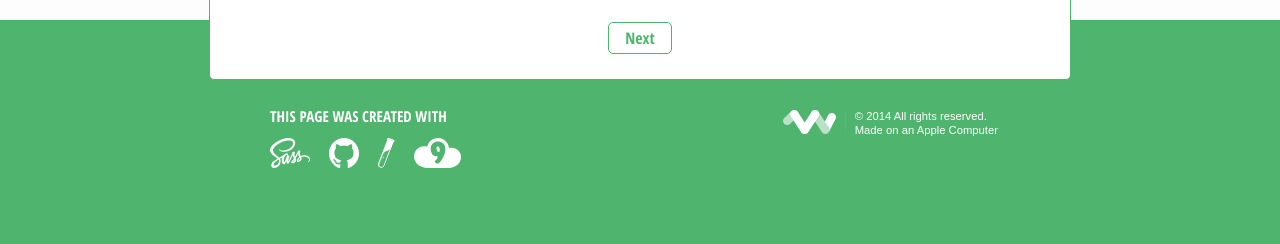
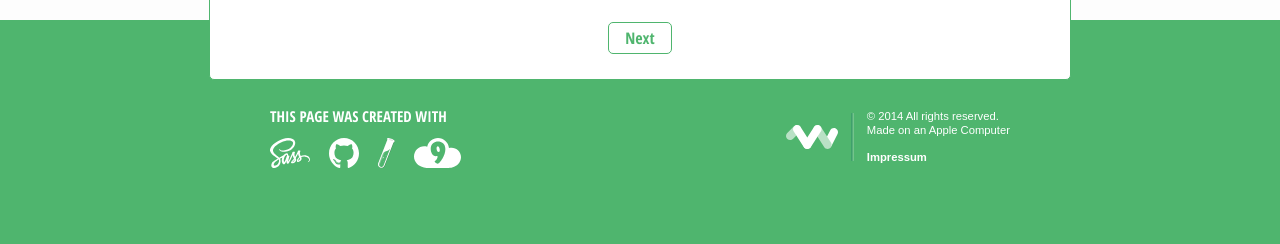
Before and after one commit to webwb/webwb.github.io, a Jekyll site: the page built from index.html, in a window 1280 px wide. Shown: the part 1403-1647 px from the top of the page. Built offline with Jekyll 4.4.1, drawn with Linux system fonts in a browser that asks for light colours; the list of posts is cut into pages by our own code.

Commit message:
add imprint link to footer

```diff
--- a/_includes/footer.html
+++ b/_includes/footer.html
@@ -19,14 +19,14 @@
 
 <!--Copy right -->
       <div class="copyright footer-col  footer-col-2">
-
         <img src="/images/footer_webworker_logo.svg"  alt="Site Logo 44x20">
-        <img src="/images/trennstrich.png"  alt="Trennstrich">
-        <p>
-          &copy; 2014 All rights reserved.
-          <br />
-          Made on an Apple Computer
-        </p>
+        <img class="devider" src="/images/trennstrich.png"  alt="Trennstrich">
+        <ul>
+          <li>&copy; 2014 All rights reserved.</li>
+          <li>Made on an Apple Computer</li>
+          <li>&nbsp;</li>
+          <li><a href="/imprint/" title="Imprint / Impressum">Impressum</a></li>
+        </ul>
       </div>
     </div>
 
--- a/_sass/_footer.scss
+++ b/_sass/_footer.scss
@@ -11,39 +11,34 @@
     color: $grey-color;
     margin-left: -$spacing-unit / 2;
     @extend %clearfix;
+    position:relative;
 }
 
 .footer-col {
-    float: left;
     margin-bottom: $spacing-unit / 2;
     padding-left: $spacing-unit / 2;
 }
 
 .footer-col-1 {
-    width: -webkit-calc(68% - (#{$spacing-unit} / 2));
-    width:         calc(68% - (#{$spacing-unit} / 2));
     line-height:.875em;
+    position:relative;
+    left:0;
 }
 
 .footer-col-2 {
-    width: -webkit-calc(32% - (#{$spacing-unit} / 2));
-    width:         calc(32% - (#{$spacing-unit} / 2));
-}
-
-
-@include media-query($on-laptop) {
-    .footer-col-1,
-    .footer-col-2 {
-        width: -webkit-calc(50% - (#{$spacing-unit} / 2));
-        width:         calc(50% - (#{$spacing-unit} / 2));
-    }
+  float: right;
+  position: absolute;
+  right: 0;
+  top: 0;
 }
 
 @include media-query($on-palm) {
     .footer-col {
         float: none;
-        width: -webkit-calc(100% - (#{$spacing-unit} / 2));
-        width:         calc(100% - (#{$spacing-unit} / 2));
+        width:calc(100% - (#{$spacing-unit} / 2));
+    }
+    .footer-col-2 {
+      position:initial;
     }
 }
 
@@ -54,7 +49,7 @@
     font-size:1em;
     text-transform:uppercase;
   }
-  p {
+  span {
     font-family:sans-serif;
     line-height:1.2em;
     font-size:.75em;
@@ -86,13 +81,36 @@ ul.build-with-list {
   }
 }
 
+
+
 .copyright {
   font-family: Arial, sans-serif;
+  line-height:3em;
+  height:3em;
+
   img {
-    float:left;
-    height:1.6em;
+    height:3rem;
+    vertical-align:middle;
     padding-right:.6em;
+    &:first-child {
+      height:1.6em;
+    }
   }
+  ul {
+    list-style: none;
+    margin: 0;
+    display: inline-block;
+    vertical-align:middle;
+    li {
+      font-size: 0.75em;
+      line-height:1.2em;
+    }
+  }
+  a {
+    font-weight:bold;
+  }
+
+
 
   @include media-query($on-palm) {
     margin-top:2em;
```
